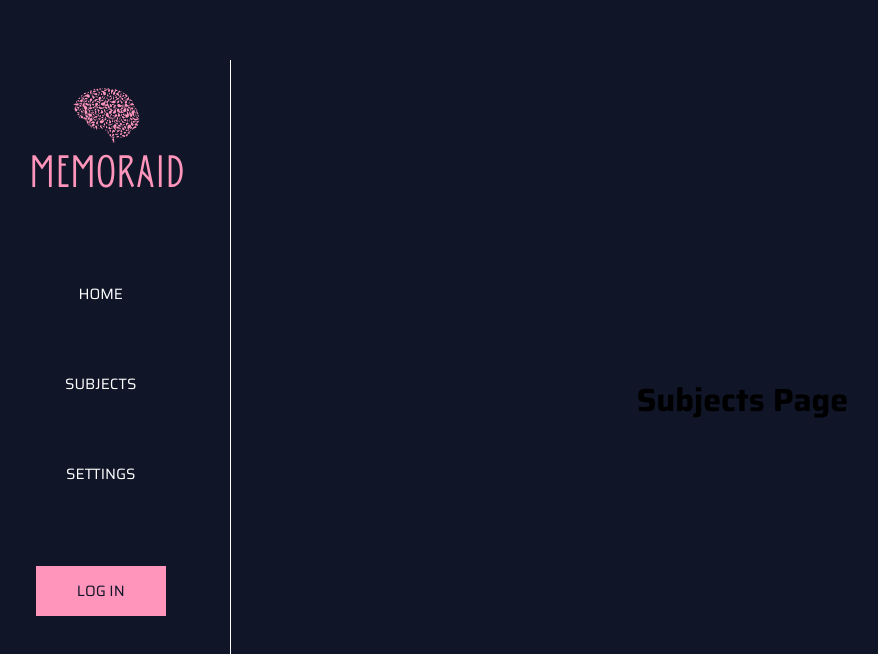
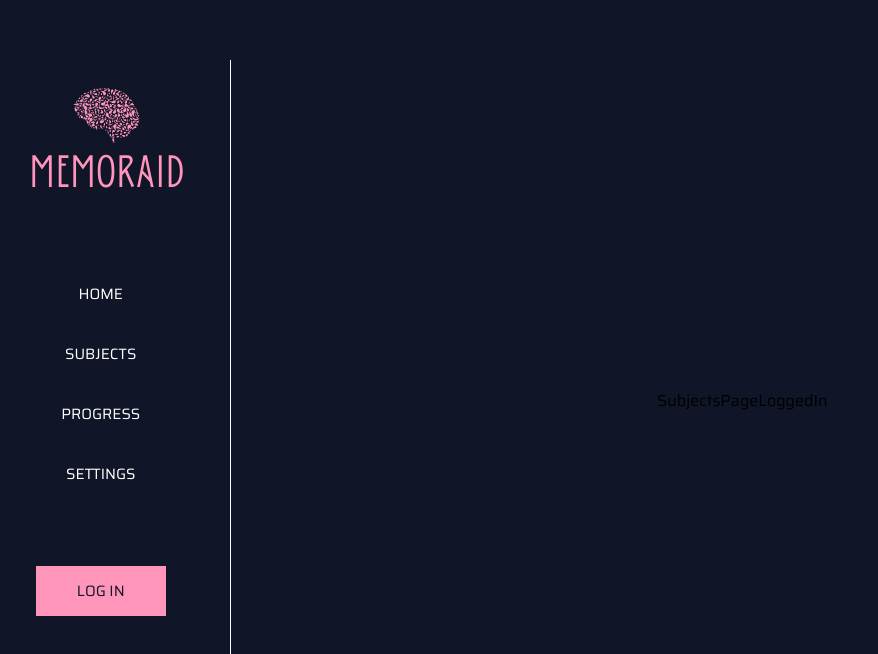
Before and after one commit to rkumari2/memoraid_client, a React (Vite) app: page /subjects in a window 1280 px wide. Shown: the top 654 px of the page, without its empty margins (26-904 px from the left). Built offline with nearby package versions, Linux system fonts and the light colour scheme.

Commit message:
dynamic subject page rendering based on logged in status and added progress page

```diff
--- a/src/App.jsx
+++ b/src/App.jsx
@@ -13,6 +13,7 @@ const App = () => {
         <Route path='/settings' element={<Pages.Settings/>}/>
         <Route path='/login' element={<Pages.Login/>}/>
         <Route path='/register' element={<Pages.Register/>}/>
+        <Route path='/progress' element={<Pages.Progress/>}/>
       </Route>
     </Routes>
   )
--- a/src/components/GuestHomePage/index.jsx
+++ b/src/components/GuestHomePage/index.jsx
@@ -1,7 +1,15 @@
 import React from 'react'
-import { Link } from 'react-router-dom'
+import { Link, useNavigate } from 'react-router-dom'
 
 const GuestHomePage = () => {
+
+  const navigate = useNavigate()
+
+  const handleClick = async (e) => {
+    e.preventDefault()
+    navigate('/login')
+  }
+
   return (
     <>
       <div className='tagline-home-page'>
@@ -13,7 +21,7 @@ const GuestHomePage = () => {
       </div>
 
       <div className='buttons-section'>
-        <button className='button'>LOG IN</button>
+        <button className='button' onClick={handleClick}>LOG IN</button>
         <Link className='hyperlink' to='/register'>SIGN UP</Link>
       </div>
     </>
--- a/src/components/Navbar/index.jsx
+++ b/src/components/Navbar/index.jsx
@@ -1,5 +1,5 @@
 import React, { useEffect } from 'react'
-import { Link, NavLink, Outlet } from 'react-router-dom'
+import { Link, NavLink, Outlet, useNavigate } from 'react-router-dom'
 import { useAuth } from '../../authContext'
 import './style.css'
 
@@ -7,28 +7,37 @@ const Navbar = () => {
 
   const { isLoggedIn, setIsLoggedIn, logout, responseToken } = useAuth()
 
+  const navigate = useNavigate()
+
   const handleLogout = async (e) => {
     e.preventDefault()
     await logout()
     alert('logout successful')
   }
 
+  const handleLogoClick = async (e) => {
+    e.preventDefault()
+    navigate('/')
+  }
+
   return (
     <div className='page'>
       <nav id='navbar-cont'>
-        <div id="logo">
+        <div id="logo" onClick={handleLogoClick}>
           <img src="logo.svg" alt="" />
         </div>
 
         <div id="links">
             <NavLink className='navlink' to='/'> HOME </NavLink>
             <NavLink className='navlink' to='/subjects'> SUBJECTS </NavLink>
+            <NavLink className='navlink' to='/progress'> PROGRESS </NavLink>
             <NavLink className='navlink' to='/settings'> SETTINGS </NavLink>
         </div>
 
         <div id='login-btn-navbar'>
-          { isLoggedIn ? (<NavLink className='navlink' id='logout-link'
-              onClick={handleLogout} > LOG OUT </NavLink>) : (<button className='button'>
+          { isLoggedIn ? (
+            <NavLink className='navlink' id='logout-link' onClick={handleLogout} > LOG OUT </NavLink>
+            ) : (<button className='button'>
             <NavLink id='login-btn-text' to='/login'> LOG IN </NavLink>
           </button>) }
         </div>
--- a/src/components/Navbar/style.css
+++ b/src/components/Navbar/style.css
@@ -18,6 +18,7 @@
 
 #logo {
     margin-left: 50px;
+    cursor: pointer;
 }
 
 #logo img {
--- /dev/null
+++ b/src/components/SubjectsPageLoggedIn/index.jsx
@@ -0,0 +1,9 @@
+import React from 'react'
+
+const SubjectsPageLoggedIn = () => {
+  return (
+    <div>SubjectsPageLoggedIn</div>
+  )
+}
+
+export default SubjectsPageLoggedIn
--- a/src/components/index.js
+++ b/src/components/index.js
@@ -1,3 +1,4 @@
 export { default as Navbar } from './Navbar'
 export { default as GuestHomePage } from './GuestHomePage'
 export { default as UserHomePage } from './UserHomePage'
+export { default as SubjectsPageLoggedIn } from './SubjectsPageLoggedIn'
--- /dev/null
+++ b/src/pages/Progress/index.jsx
@@ -0,0 +1,9 @@
+import React from 'react'
+
+const Progress = () => {
+  return (
+    <div>Progress</div>
+  )
+}
+
+export default Progress
--- a/src/pages/Subjects/index.jsx
+++ b/src/pages/Subjects/index.jsx
@@ -1,9 +1,23 @@
 import React from 'react'
+import { Link } from 'react-router-dom'
+import { useAuth } from '../../authContext'
 import './style.css'
+import { SubjectsPageLoggedIn } from '../../components'
+
 
 const Subjects = () => {
+
+  const { isLoggedIn } = useAuth()
+
   return (
-    <div className='page-layout'><h1>Subjects Page</h1></div>
+    <div className='page-layout'>
+
+      {isLoggedIn ? (<SubjectsPageLoggedIn/>) : (
+        // <button className='button'> LOG IN </button>
+        <SubjectsPageLoggedIn/>
+      )}
+
+    </div>
   )
 }
 
--- a/src/pages/index.js
+++ b/src/pages/index.js
@@ -3,3 +3,4 @@ export { default as Subjects } from './Subjects'
 export { default as Settings } from './Settings'
 export { default as Login } from './Login'
 export { default as Register } from './Register'
+export { default as Progress } from './Progress'
--- a/src/style.css
+++ b/src/style.css
@@ -32,9 +32,11 @@ body {
     border: none;
     font-size: 15px;
     text-decoration: none;
+    cursor: pointer;
 }
 
 .hyperlink {
     font-size: 15px;
     color: var(--white);
+    /* margin-top: 50px; */
 }
```
